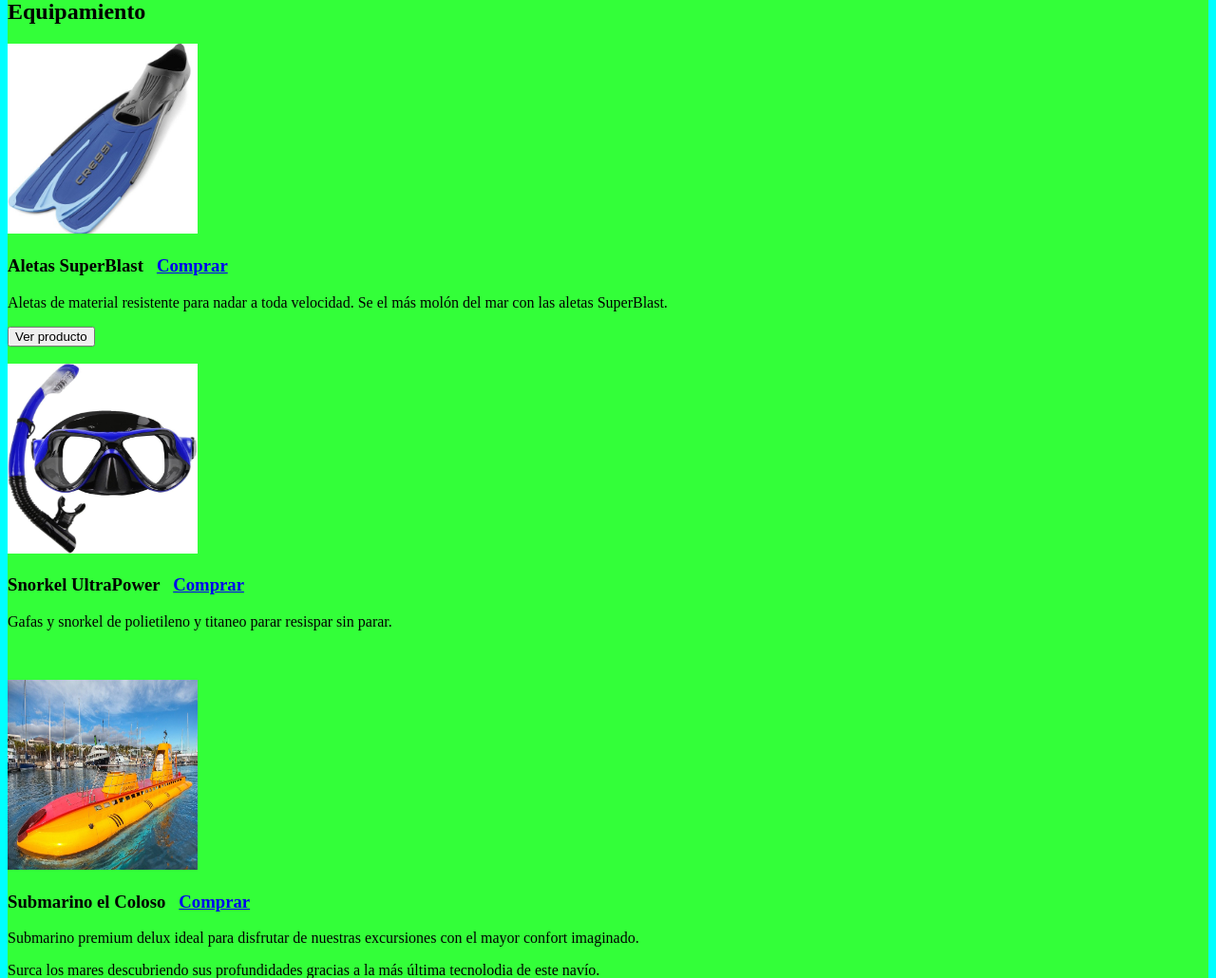
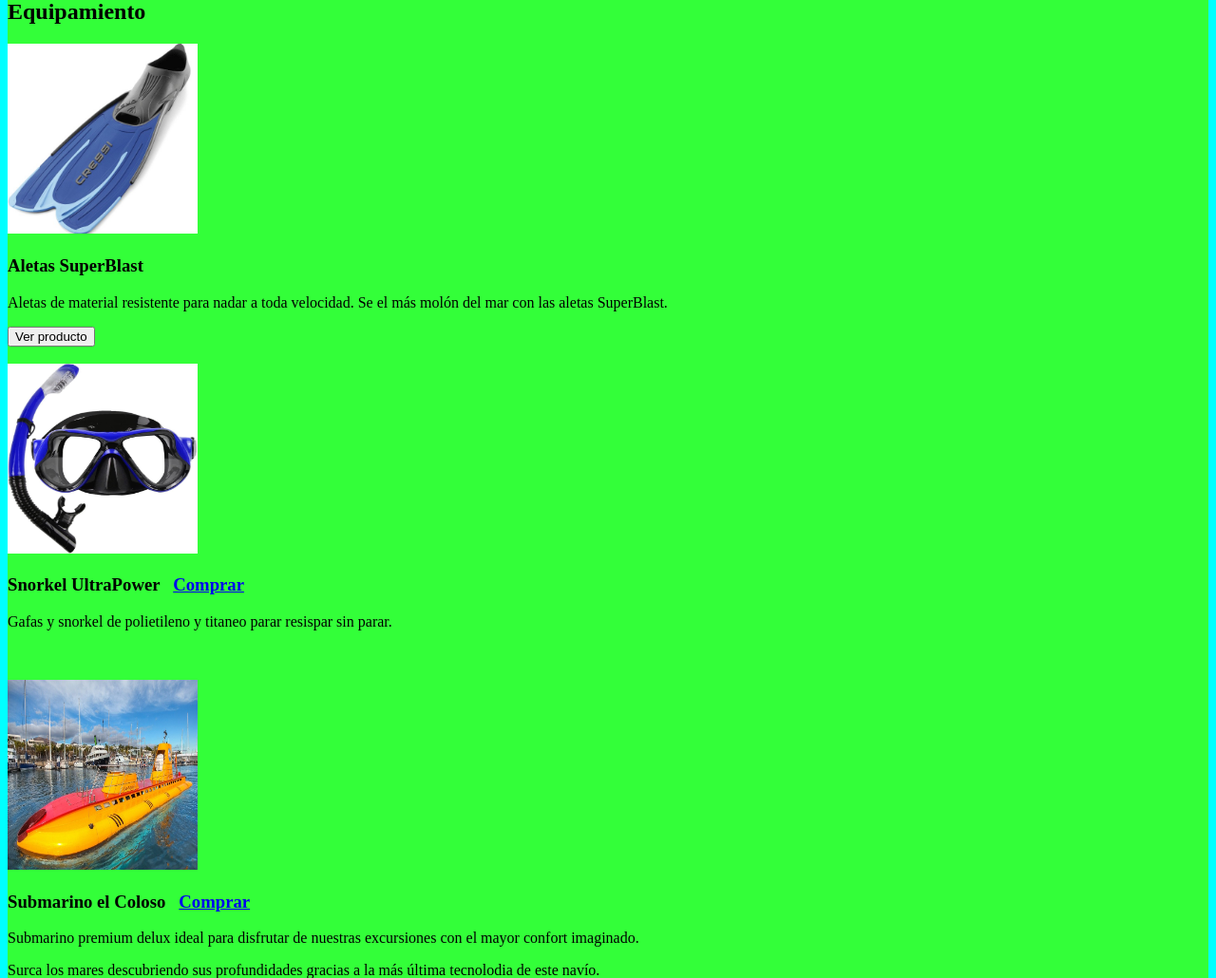
Before and after one commit to Papimaik05/proyecto, a PHP site: page /tienda.php in a window 1280 px wide. Shown: the part 849-1879 px from the top of the page at 95% size. Run offline with PHP 8.4, Linux system fonts and the light colour scheme; the visitor is signed in with stand-in values (Sample User, id 1).

Commit message:
eliminacion archivos basura

```diff
--- a/tienda.php
+++ b/tienda.php
@@ -40,7 +40,7 @@
 <input type="hidden" name="precio" value="20">
 <input type="hidden" value="./img/alets.jpg" name="img">
 <img src="./img/aletas.jpg" width="200" alt = "aletas" height="200">
-<h3>Aletas SuperBlast  &nbsp; <a href="index.php">Comprar</a></h3>
+<h3>Aletas SuperBlast </h3>
 <p>Aletas de material resistente para nadar a toda velocidad. Se el más molón del mar con las aletas SuperBlast.</p>
 <input type="submit" value="Ver producto" name="botonComprar">
 <br><br>
```
Also changed, not shown: css/img/cursor.png (deleted), 1 other file.
